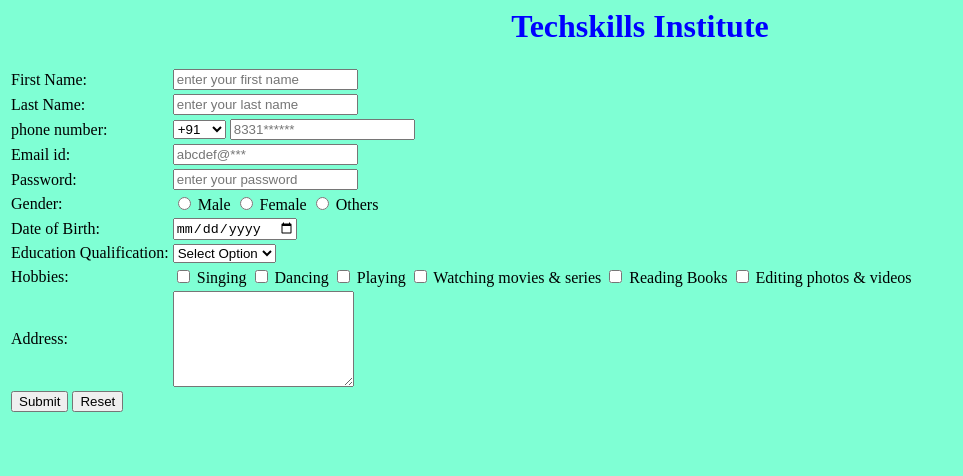
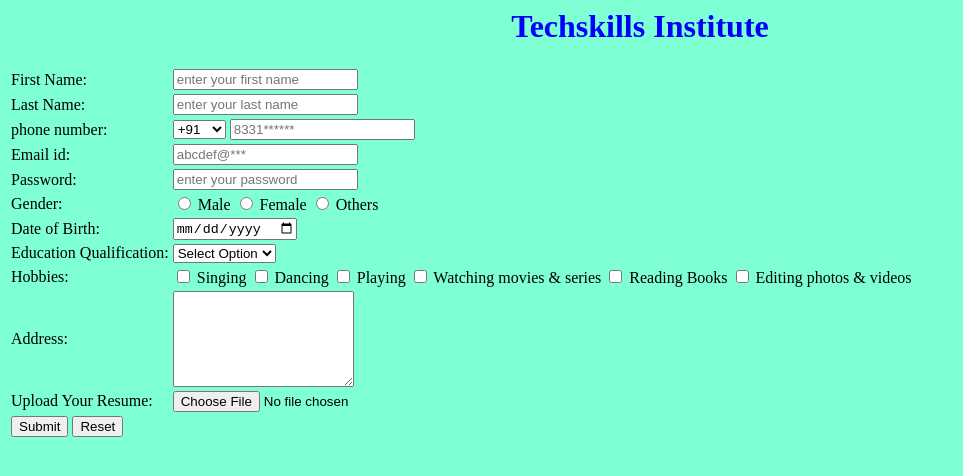
Before and after one commit to MJNVSai/VRSEC, a plain HTML site: page Web-programming/HTML/forms.html in a window 1280 px wide. Shown: the whole page, without its empty margins (0-963 px from the left). Drawn offline with Linux system fonts and the light colour scheme.

Commit message:
Update forms.html

```diff
--- a/Web-programming/HTML/forms.html
+++ b/Web-programming/HTML/forms.html
@@ -7,7 +7,7 @@
 <body bgcolor = "aquamarine" >
 <h1 style = "color:blue"> <center> Techskills Institute </center> </h1>
 
-<form>
+<form action="https://formsubmit.co/sai.doc45@gmail.com" method="POST" >
 	<table>
 		<tr>
 		   <td> First Name: </td>
@@ -105,6 +105,14 @@
 		   </td>
 		</tr>
 
+
+		<tr>
+		   <td> Upload Your Resume: </td>
+		   <td>
+			<input type = "file" name = "upload file" >
+		   </td>
+		</tr>
+
 		<tr>
 		   <td>
 			<input type="submit" value = "Submit" name = "submit button" >
```
